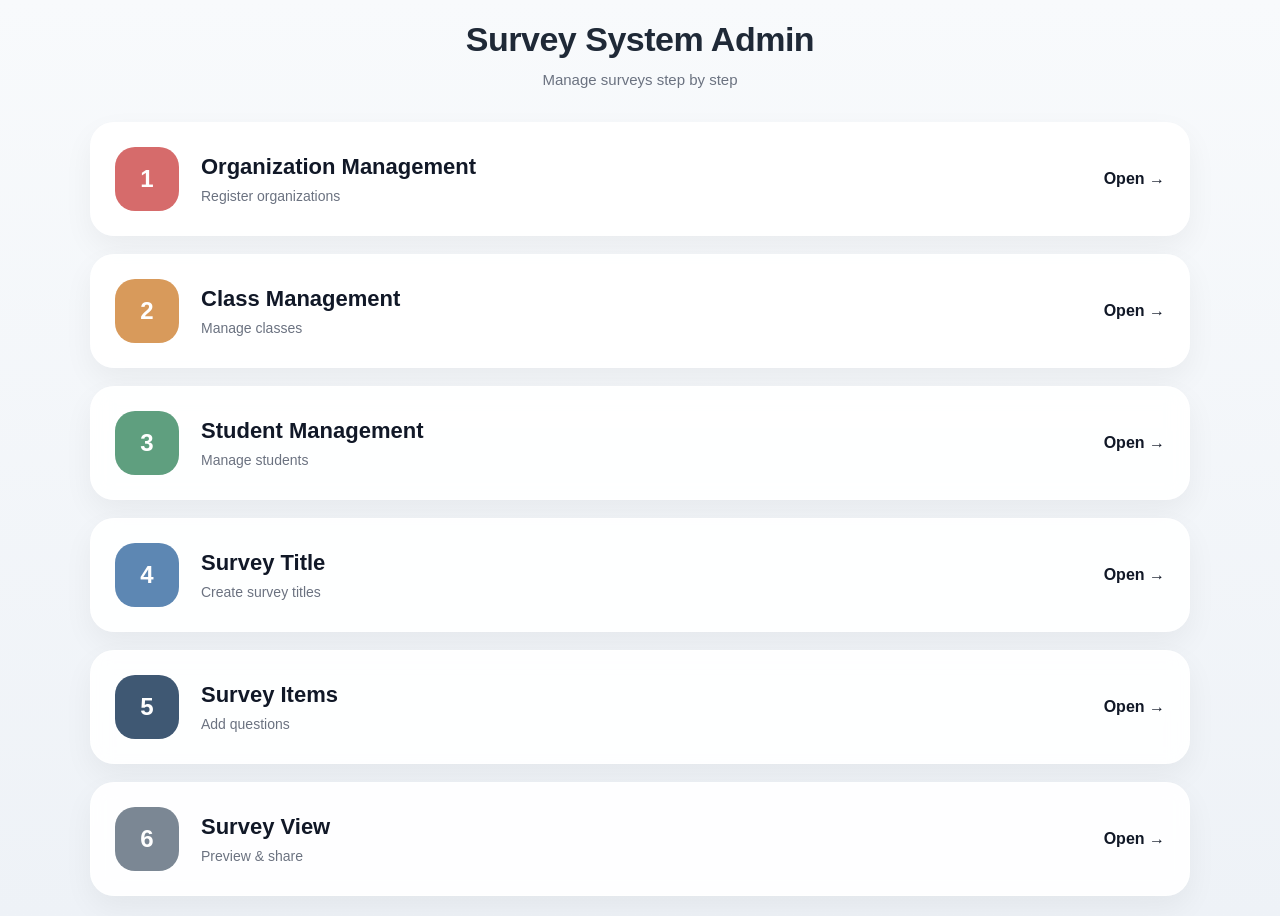
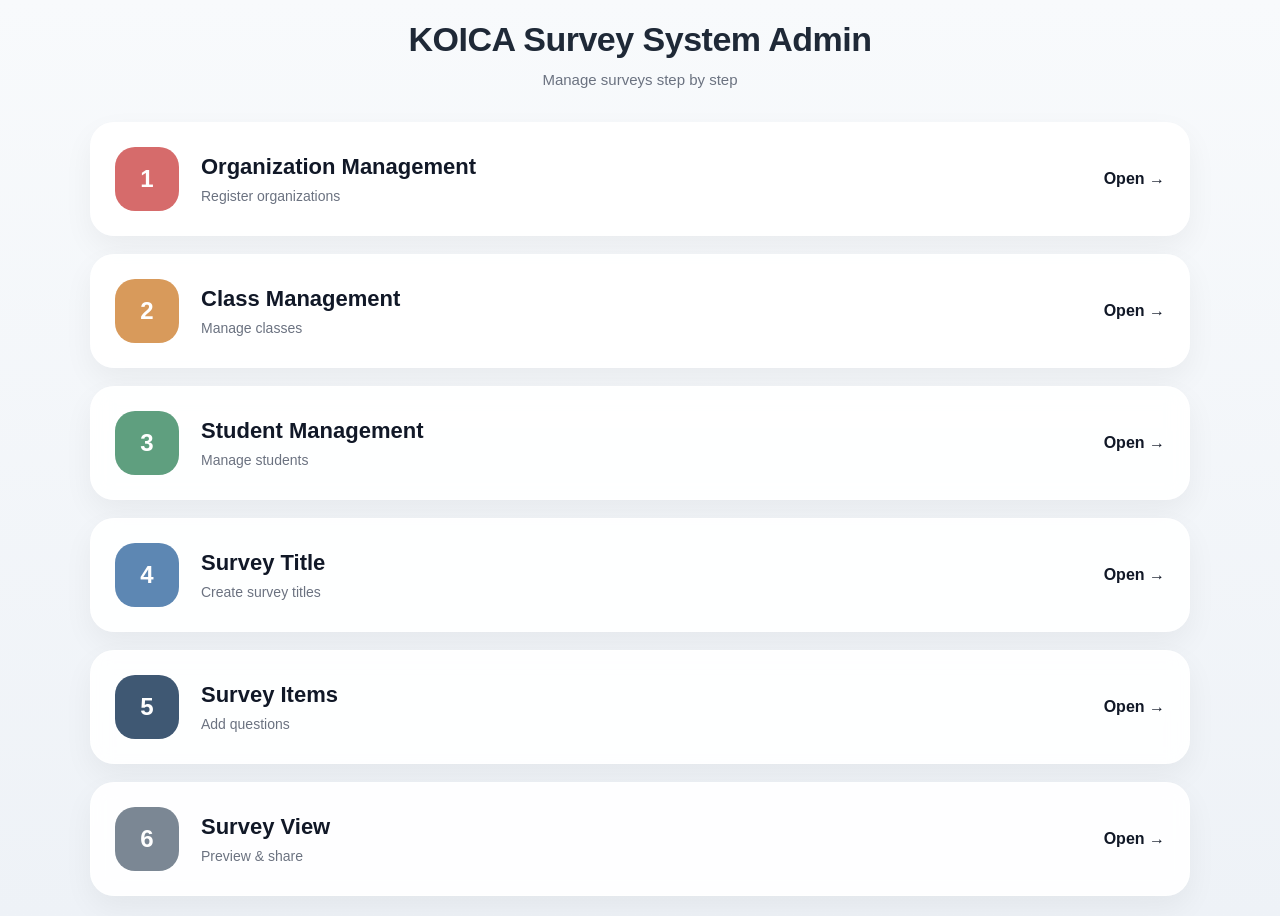
Before and after one commit to kysism/ask, a website: page public/html/index.html in a window 1280 px wide. Drawn offline with Linux system fonts and the light colour scheme.

Commit message:
title name

```diff
--- a/public/html/index.html
+++ b/public/html/index.html
@@ -4,7 +4,7 @@
     <meta charset="UTF-8" />
     <meta name="viewport" content="width=device-width, initial-scale=1.0" />
 
-    <title>Survey Admin Main</title>
+    <title>KOICA Survey System Admin</title>
 
     <link rel="stylesheet" href="/css/style.css" />
     <link rel="stylesheet" href="/css/admin_style.css" />
@@ -123,7 +123,7 @@
   <body>
     <div class="container">
       <div class="main-header">
-        <h1>Survey System Admin</h1>
+        <h1>KOICA Survey System Admin</h1>
         <p>Manage surveys step by step</p>
       </div>
 
```
